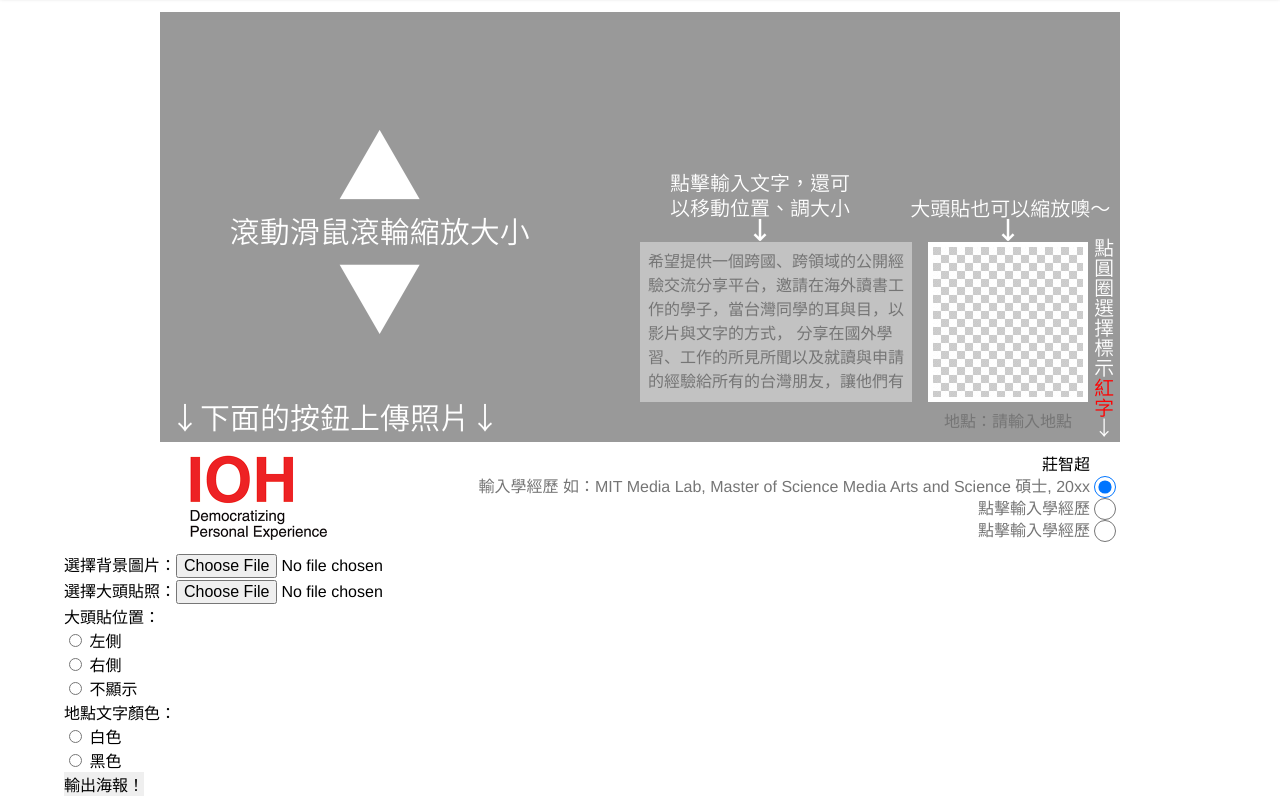
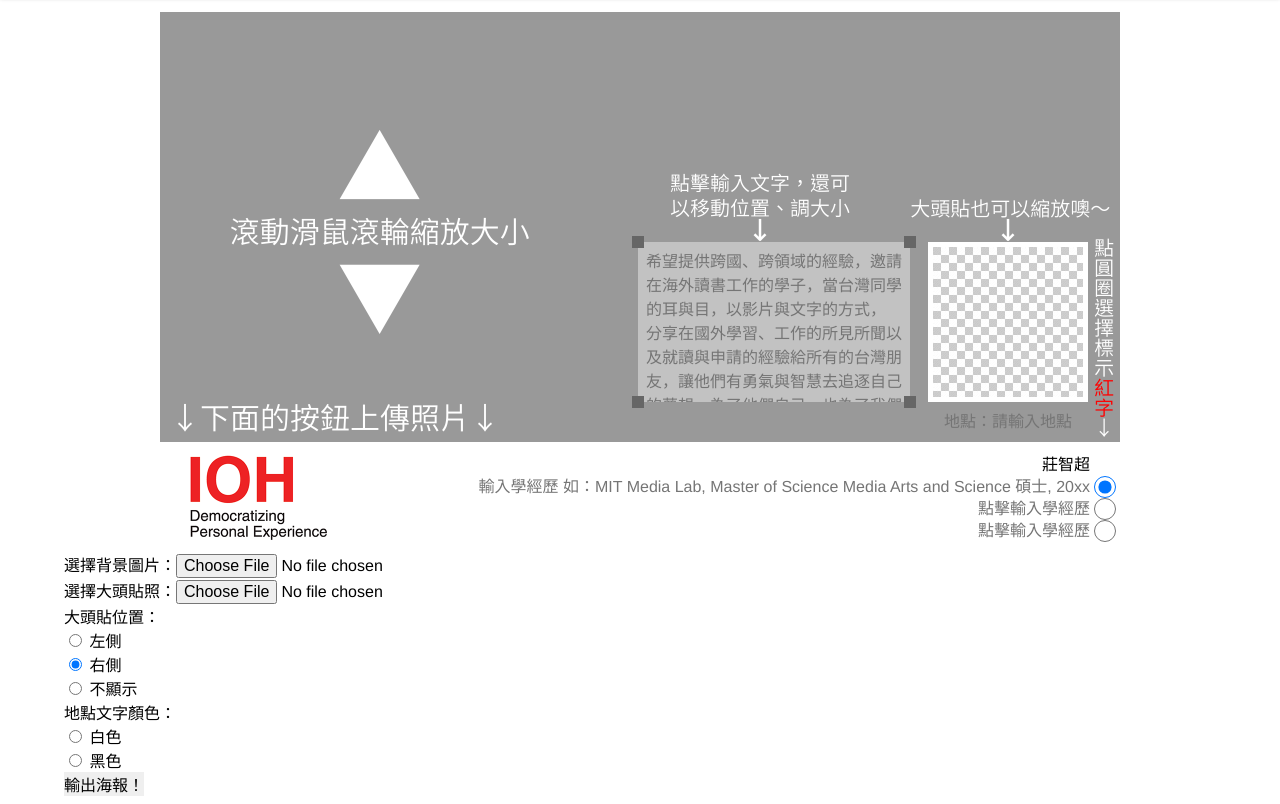
Before and after one commit to IOH/Cover-Maker-v3, a plain HTML site: page index.html in a window 1280 px wide. Shown: the part 68-872 px from the top of the page. Drawn offline with nearby package versions, Linux system fonts and the light colour scheme.

Commit message:
remove unnecessary files; .info-size-controller styles

```diff
--- a/css/content-style.css
+++ b/css/content-style.css
@@ -33,6 +33,43 @@ input, textarea {
 
 .experience-text:first-child {
 	margin-right: 30px;
+}
+
+.info-size-controller {
+	position: absolute;
+
+	width: 12px;
+	height: 12px;
+
+	background-color: #666;
+}
+
+.info-size-controller:nth-of-type(1) {
+	top: 0;
+	left: 0;
+
+	cursor: nw-resize;
+}
+
+.info-size-controller:nth-of-type(2) {
+	top: 0;
+	right: 0;
+
+	cursor: ne-resize;
+}
+
+.info-size-controller:nth-of-type(3) {
+	right: 0;
+	bottom: 0;
+
+	cursor: se-resize;
+}
+
+.info-size-controller:nth-of-type(4) {
+	left: 0;
+	bottom: 0;
+
+	cursor: sw-resize;
 }
 
 .poster-container {
@@ -92,25 +129,23 @@ input.text-red:checked + .experience-text {
 
 #poster-info {
     position: absolute;
-    top: 230px;
-    right: 208px;
+    top: 224px;
+    left: 472px;
 
-    width: 272px;
-    height: 160px;
-    padding: 8px;
-
-    background-color: rgba(255, 255, 255, 0.4);
+    width: 284px;
+    height: 172px;
 }
 
 #poster-info textarea {
-	padding: 0;
+	padding: 8px;
+	margin: 6px;
 
-    width: 100%;
-    height: 100%;
+    width: calc(100% - 12px);
+    height: calc(100% - 12px);
     line-height: 24px;
 
     resize: none;
-    background-color: transparent;
+    background-color: rgba(255, 255, 255, 0.4);
 }
 
 #poster-location {
--- a/index.html
+++ b/index.html
@@ -31,7 +31,7 @@
 
                 <div class="right">
                     <div id="account-menu">
-                        <img src="https://fbcdn-profile-a.akamaihd.net/hprofile-ak-xpa1/v/t1.0-1/p160x160/10915277_10100488224226538_2750613574109728795_n.jpg?oh=d501e1305961fd62625f333cc9224e4f&oe=557097F2&__gda__=1438001251_5a8ee9eda7b0a1d05641670dc8e46700">
+                        <img src="https://fbcdn-sphotos-h-a.akamaihd.net/hphotos-ak-xap1/v/t1.0-9/11088404_10100516179029888_6688544736930240071_n.jpg?oh=784bd75bc1d0bdef6c7a0777cda31242&oe=563240D9&__gda__=1442008460_330ad390d43a55b9293d7cc24f0ab75a">
                         <div class="right">智超</div>
                     </div>
                 </div>
@@ -50,7 +50,11 @@
 						<img id="img-profile" src="">
 					</div>
 					<div id="poster-info">
-						<textarea name="info" placeholder="希望提供一個跨國、跨領域的公開經驗交流分享平台，邀請在海外讀書工作的學子，當台灣同學的耳與目，以影片與文字的方式， 分享在國外學習、工作的所見所聞以及就讀與申請的經驗給所有的台灣朋友，讓他們有勇氣與智慧去追逐自己的夢想，為了他們自己，也為了我們台灣的未來。"></textarea>
+						<textarea name="info" placeholder="希望提供跨國、跨領域的經驗，邀請在海外讀書工作的學子，當台灣同學的耳與目，以影片與文字的方式， 分享在國外學習、工作的所見所聞以及就讀與申請的經驗給所有的台灣朋友，讓他們有勇氣與智慧去追逐自己的夢想，為了他們自己，也為了我們台灣的未來。"></textarea>
+						<div class="info-size-controller"></div>
+						<div class="info-size-controller"></div>
+						<div class="info-size-controller"></div>
+						<div class="info-size-controller"></div>
 					</div>
 					<input id="poster-location" name="location" type="text" placeholder="地點：請輸入地點">
 					<div id="experience-box">
@@ -83,7 +87,7 @@
 					大頭貼位置：<br>
 					<input id="position-left" name="pro_position" type="radio" value="left">
 					<label for="position-left">左側</label><br>
-					<input id="position-right" name="pro_position" type="radio" value="right">
+					<input id="position-right" name="pro_position" type="radio" value="right" checked>
 					<label for="position-right">右側</label><br>
 					<input id="position-none" name="pro_position" type="radio" value="none">
 					<label for="position-none">不顯示</label><br>
--- a/js/posterPreview.js
+++ b/js/posterPreview.js
@@ -7,8 +7,8 @@ $(document).ready(function() {
 // img position, initial scale
 	var imgBackground = document.querySelector("#img-background"),
 		imgProfile = document.querySelector("#img-profile"),
-		hmBackground = new Hammer.Manager(document.querySelector("#img-background")),
-		hmProfile = new Hammer.Manager(document.querySelector("#img-profile"));
+		hmBackground = new Hammer.Manager(imgBackground),
+		hmProfile = new Hammer.Manager(imgProfile);
 
 // get different element's id from image
 	function getIdbyImg(target, text) {
@@ -90,7 +90,7 @@ $(document).ready(function() {
 			x: e.offsetX,
 			y: e.offsetY
 		};
-		e.scale = (e.wheelDelta > 0)? 1.05 : (1 / 1.05);
+		e.scale = ((e.wheelDelta || e.detail) > 0)? 1.05 : (1 / 1.05); // others || firefox
 
 		e.preventDefault();
 		imgResize(e.target, e.center, e.scale);
@@ -99,7 +99,7 @@ $(document).ready(function() {
 
 // pan listener
 	function onPan(e) {
-		if(e.type === "panend") {
+		if (e.type === "panend") {
 			inputsUpdate(e.target);
 		}
 		else {
```
